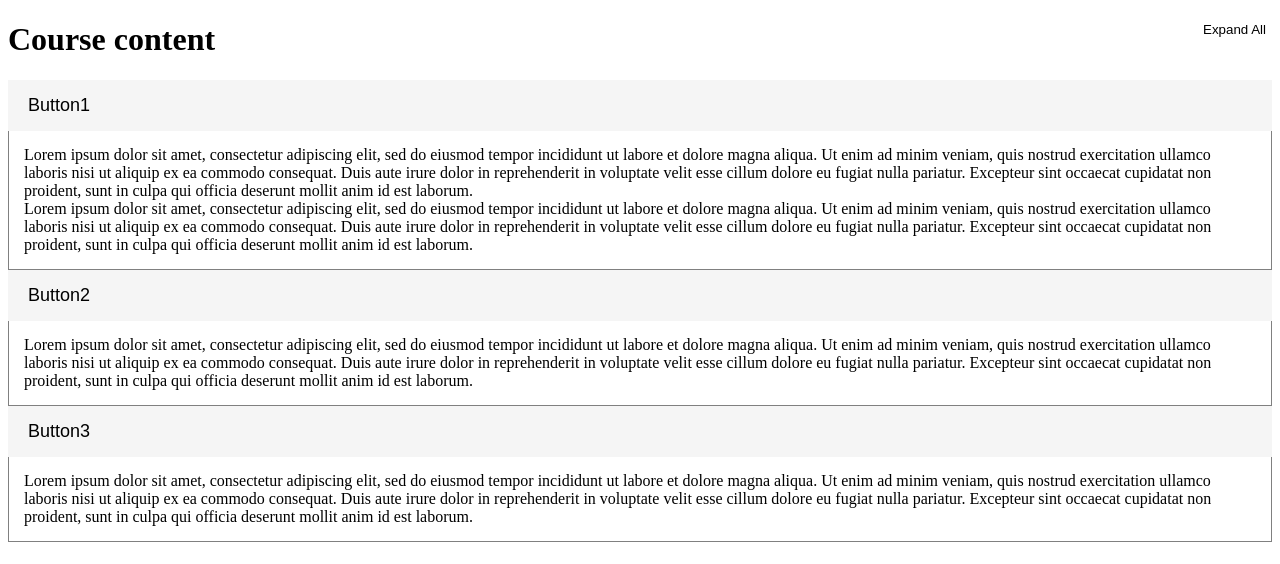
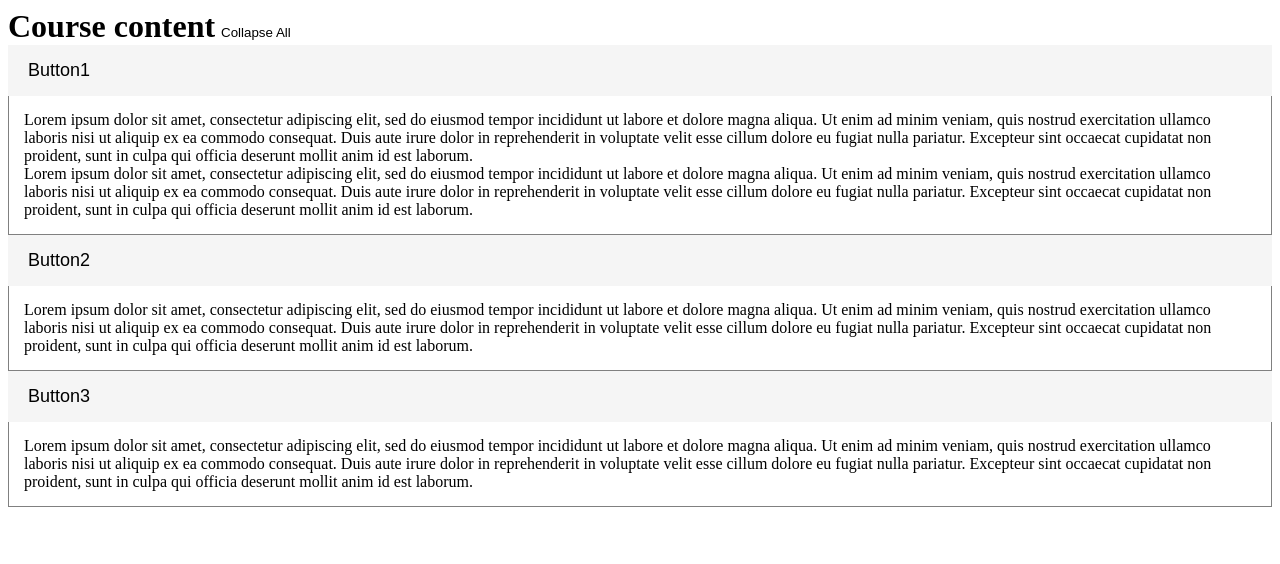
Before and after one commit to dashprotocol/utm-course-overview, a React app: page / in a window 1280 px wide. Both pictures are taken after a click on the button "Expand All". Shown: the top 564 px of the page. Built offline with nearby package versions, Linux system fonts and the light colour scheme; no server answers; the HTML template or start-up script is replaced by a standard one.

Commit message:
Added Expand/Collapse All functionality w/code cleanup

```diff
--- a/client/src/components/App.jsx
+++ b/client/src/components/App.jsx
@@ -2,7 +2,6 @@ import React from 'react';
 import $ from 'jquery';
 import axios from 'axios';
 import CollapseBar from './CollapseBar.jsx';
-import styled from 'styled-components';
 
 
 class App extends React.Component {
@@ -41,17 +40,10 @@ class App extends React.Component {
     const { course } = this.state;
     return (
       <div className="container">
-        <h1>Course content <ExpandButton>Expand All</ExpandButton></h1>
         <CollapseBar title="Header" data1={course} />
       </div>
     );
   }
 }
 
-const ExpandButton = styled.button`
-  border: none;
-  background-color: white;
-  float: right;
-`;
-
 export default App;
--- a/client/src/components/CollapseBar.jsx
+++ b/client/src/components/CollapseBar.jsx
@@ -1,71 +1,5 @@
 import React from 'react';
 import styled from 'styled-components';
-
-class CollapseBar extends React.Component {
-  constructor(props) {
-    super(props);
-    console.log(props)
-    this.state = {
-      test2: props.data1,
-      test1: 'string1',
-      isToggleOn: true,
-      isToggleOn1: true,
-      isToggleOn2: true,
-    };
-    this.handleClick = this.handleClick.bind(this);
-    this.handleClick1 = this.handleClick1.bind(this);
-    this.handleClick2 = this.handleClick2.bind(this);
-  }
-
-  handleClick() {
-    console.log(this.props.data1.course.course_name);
-    this.setState((state) => ({
-      isToggleOn: !state.isToggleOn,
-    }));
-  }
-
-  handleClick1() {
-    this.setState((state) => ({
-      isToggleOn1: !state.isToggleOn1,
-    }));
-  }
-
-  handleClick2() {
-    this.setState((state) => ({
-      isToggleOn2: !state.isToggleOn2,
-    }));
-  }
-
-
-  render() {
-    return (
-      <div>
-        {/* <p>Text goes here</p> */}
-        <Button onClick={this.handleClick}>Button1</Button>
-        <Content open={this.state.isToggleOn}>
-          <p>
-          Lorem ipsum dolor sit amet, consectetur adipiscing elit, sed do eiusmod tempor incididunt ut labore et dolore magna aliqua. Ut enim ad minim veniam, quis nostrud exercitation ullamco laboris nisi ut aliquip ex ea commodo consequat. Duis aute irure dolor in reprehenderit in voluptate velit esse cillum dolore eu fugiat nulla pariatur. Excepteur sint occaecat cupidatat non proident, sunt in culpa qui officia deserunt mollit anim id est laborum.
-          </p>
-          <p>
-          Lorem ipsum dolor sit amet, consectetur adipiscing elit, sed do eiusmod tempor incididunt ut labore et dolore magna aliqua. Ut enim ad minim veniam, quis nostrud exercitation ullamco laboris nisi ut aliquip ex ea commodo consequat. Duis aute irure dolor in reprehenderit in voluptate velit esse cillum dolore eu fugiat nulla pariatur. Excepteur sint occaecat cupidatat non proident, sunt in culpa qui officia deserunt mollit anim id est laborum.
-          </p>
-        </Content>
-        <Button onClick={this.handleClick1}>Button2</Button>
-        <Content open={this.state.isToggleOn1}>
-          <p>
-          Lorem ipsum dolor sit amet, consectetur adipiscing elit, sed do eiusmod tempor incididunt ut labore et dolore magna aliqua. Ut enim ad minim veniam, quis nostrud exercitation ullamco laboris nisi ut aliquip ex ea commodo consequat. Duis aute irure dolor in reprehenderit in voluptate velit esse cillum dolore eu fugiat nulla pariatur. Excepteur sint occaecat cupidatat non proident, sunt in culpa qui officia deserunt mollit anim id est laborum.
-          </p>
-        </Content>
-        <Button onClick={this.handleClick2}>Button3</Button>
-        <Content open={this.state.isToggleOn2}>
-          <p>
-          Lorem ipsum dolor sit amet, consectetur adipiscing elit, sed do eiusmod tempor incididunt ut labore et dolore magna aliqua. Ut enim ad minim veniam, quis nostrud exercitation ullamco laboris nisi ut aliquip ex ea commodo consequat. Duis aute irure dolor in reprehenderit in voluptate velit esse cillum dolore eu fugiat nulla pariatur. Excepteur sint occaecat cupidatat non proident, sunt in culpa qui officia deserunt mollit anim id est laborum.
-          </p>
-        </Content>
-      </div>
-    );
-  }
-}
 
 const Content = styled.div`
   border: 1px solid gray;
@@ -97,4 +31,103 @@ const Button = styled.button`
   }
 `;
 
+const ExpandButton = styled.button`
+  border: none;
+  background-color: white;
+  float: 50%;
+  cursor: pointer;
+`;
+
+const CourseContent = styled.h1`
+  margin: 0;
+  display: inline-block;
+`;
+
+class CollapseBar extends React.Component {
+  constructor(props) {
+    super(props);
+    console.log(props);
+    this.state = {
+      // test2: props.data1,
+      // test1: 'string1',
+      isToggleOn: false,
+      isToggleOn1: false,
+      isToggleOn2: false,
+      isToggleAll: true,
+    };
+    this.handleClick = this.handleClick.bind(this);
+    this.handleClick1 = this.handleClick1.bind(this);
+    this.handleClick2 = this.handleClick2.bind(this);
+    this.handleClickAll = this.handleClickAll.bind(this);
+  }
+
+  handleClick() {
+    console.log(this.props.data1.course.course_name);
+    this.setState((state) => ({
+      isToggleOn: !state.isToggleOn,
+    }));
+  }
+
+  handleClick1() {
+    this.setState((state) => ({
+      isToggleOn1: !state.isToggleOn1,
+    }));
+  }
+
+  handleClick2() {
+    this.setState((state) => ({
+      isToggleOn2: !state.isToggleOn2,
+    }));
+  }
+
+  handleClickAll() {
+    this.setState((state) => ({
+      isToggleOn: state.isToggleAll,
+      isToggleOn1: state.isToggleAll,
+      isToggleOn2: state.isToggleAll,
+      isToggleAll: !state.isToggleAll,
+    }));
+  }
+
+
+  render() {
+    const {
+      isToggleAll, isToggleOn, isToggleOn1, isToggleOn2,
+    } = this.state;
+
+    return (
+      <div>
+        <CourseContent>
+          Course content
+          <ExpandButton onClick={this.handleClickAll}>
+            {isToggleAll ? 'Expand All' : 'Collapse All'}
+          </ExpandButton>
+        </CourseContent>
+        {/* <p>Text goes here</p> */}
+        <Button onClick={this.handleClick}>Button1</Button>
+        <Content open={isToggleOn}>
+          <p>
+          Lorem ipsum dolor sit amet, consectetur adipiscing elit, sed do eiusmod tempor incididunt ut labore et dolore magna aliqua. Ut enim ad minim veniam, quis nostrud exercitation ullamco laboris nisi ut aliquip ex ea commodo consequat. Duis aute irure dolor in reprehenderit in voluptate velit esse cillum dolore eu fugiat nulla pariatur. Excepteur sint occaecat cupidatat non proident, sunt in culpa qui officia deserunt mollit anim id est laborum.
+          </p>
+          <p>
+          Lorem ipsum dolor sit amet, consectetur adipiscing elit, sed do eiusmod tempor incididunt ut labore et dolore magna aliqua. Ut enim ad minim veniam, quis nostrud exercitation ullamco laboris nisi ut aliquip ex ea commodo consequat. Duis aute irure dolor in reprehenderit in voluptate velit esse cillum dolore eu fugiat nulla pariatur. Excepteur sint occaecat cupidatat non proident, sunt in culpa qui officia deserunt mollit anim id est laborum.
+          </p>
+        </Content>
+        <Button onClick={this.handleClick1}>Button2</Button>
+        <Content open={isToggleOn1}>
+          <p>
+          Lorem ipsum dolor sit amet, consectetur adipiscing elit, sed do eiusmod tempor incididunt ut labore et dolore magna aliqua. Ut enim ad minim veniam, quis nostrud exercitation ullamco laboris nisi ut aliquip ex ea commodo consequat. Duis aute irure dolor in reprehenderit in voluptate velit esse cillum dolore eu fugiat nulla pariatur. Excepteur sint occaecat cupidatat non proident, sunt in culpa qui officia deserunt mollit anim id est laborum.
+          </p>
+        </Content>
+        <Button onClick={this.handleClick2}>Button3</Button>
+        <Content open={isToggleOn2}>
+          <p>
+          Lorem ipsum dolor sit amet, consectetur adipiscing elit, sed do eiusmod tempor incididunt ut labore et dolore magna aliqua. Ut enim ad minim veniam, quis nostrud exercitation ullamco laboris nisi ut aliquip ex ea commodo consequat. Duis aute irure dolor in reprehenderit in voluptate velit esse cillum dolore eu fugiat nulla pariatur. Excepteur sint occaecat cupidatat non proident, sunt in culpa qui officia deserunt mollit anim id est laborum.
+          </p>
+        </Content>
+      </div>
+    );
+  }
+}
+
 export default CollapseBar;
```
